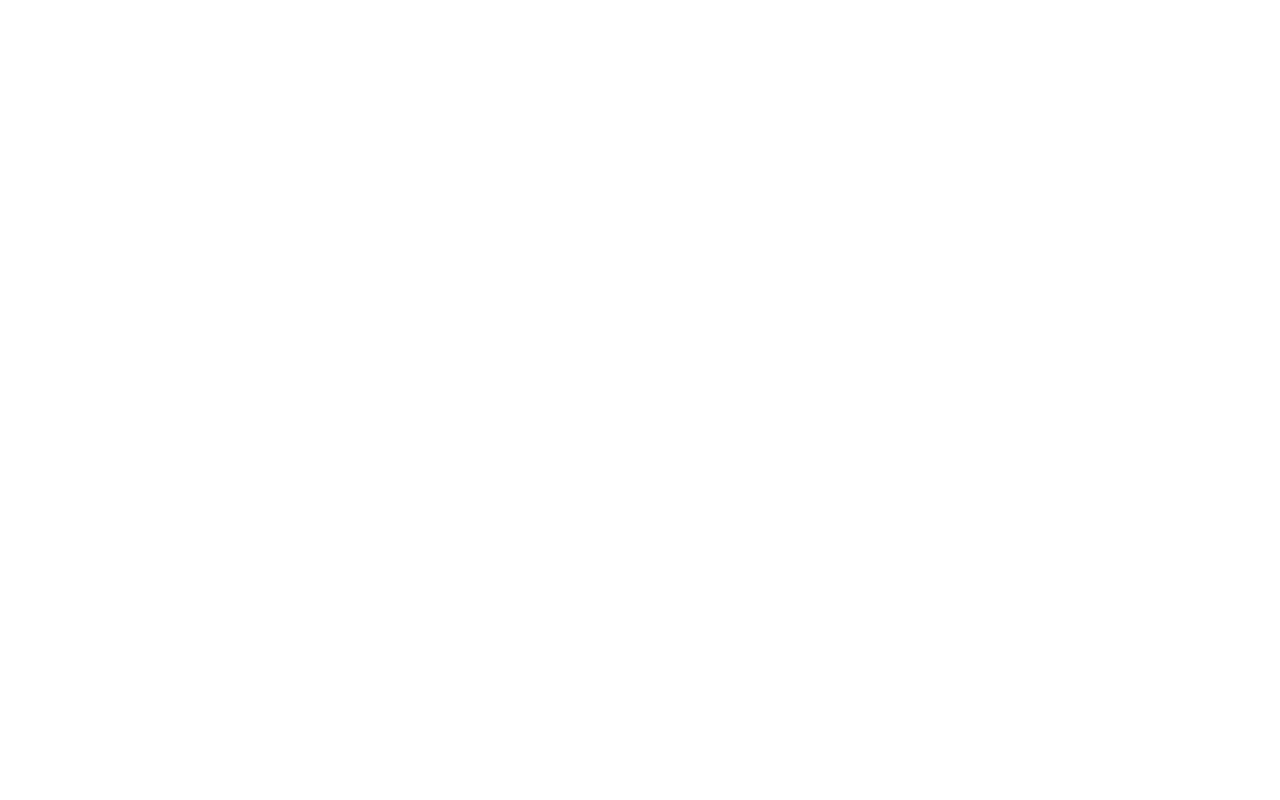
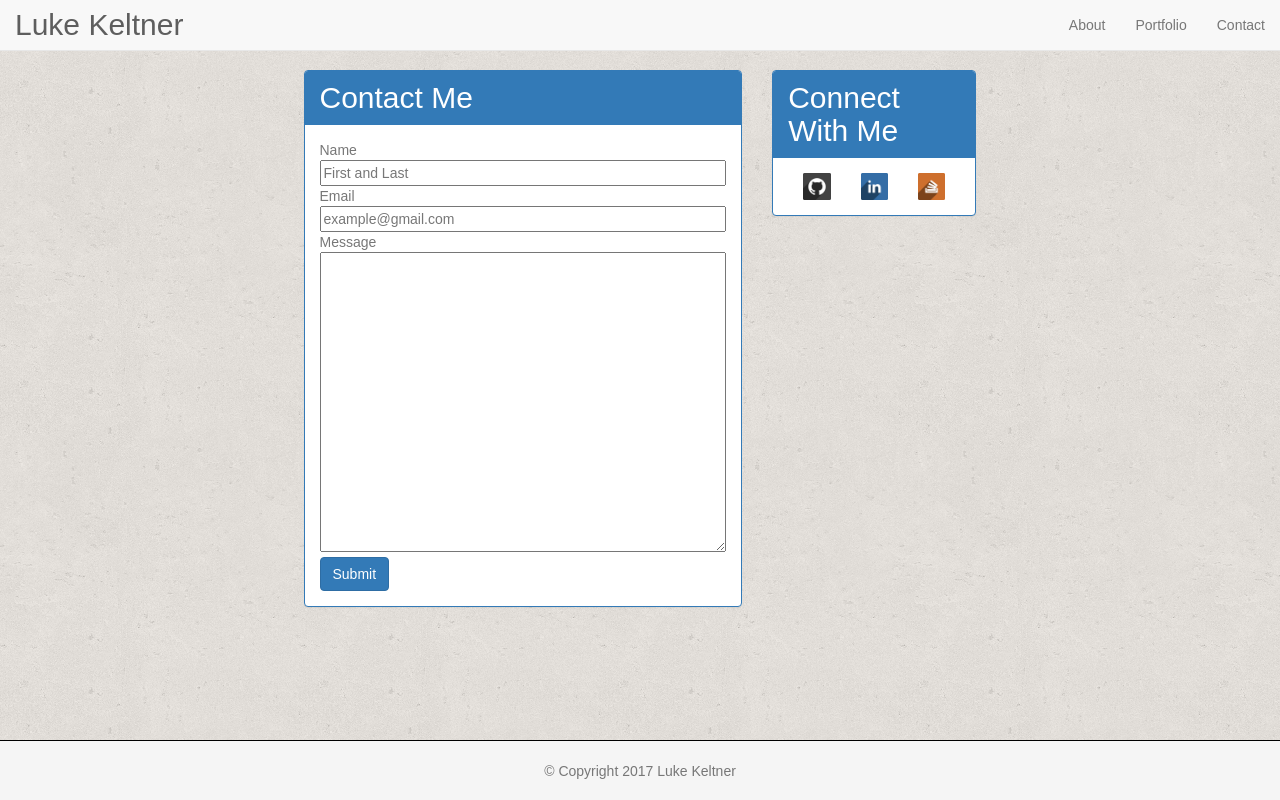
Before and after one commit to LukeKeltner/Bootstrap-Portfolio, a plain HTML site: page contact.html in a window 1280 px wide. Drawn offline with nearby package versions, Linux system fonts and the light colour scheme; files that its build step writes are made by us from their sources.

Commit message:
4th Commit

```diff
--- a/assests/css/style.css
+++ b/assests/css/style.css
@@ -25,15 +25,16 @@ body
 .social
 {
 	width:100%;
+	max-width: 100px;
 }
 
 .footer
 {
+	position: relative;
 	border-top:1px solid black;
 	width:100%;
 	height:60px;
-	position:sticky;
-	bottom:0px;
+	bottom:0%;
 	background-color: #f5f5f5;
 }
 
@@ -53,7 +54,6 @@ body
 .img-center
 {
 	margin:0 auto;
-	width:80%;
 	height:200px;
 }
 
@@ -79,3 +79,25 @@ body
 {
 	margin-top: 20px;
 }
+
+input
+{
+	width:100%;
+}
+
+textarea
+{
+	width:100%;
+	height:300px;
+
+}
+
+.site {
+  display: flex;
+  min-height: 100vh;
+  flex-direction: column;
+}
+
+.site-content {
+  flex: 1;
+}
--- a/contact.html
+++ b/contact.html
@@ -0,0 +1,116 @@
+<!DOCTYPE html>
+<html>
+	<head>
+		<meta name="viewport" content="width=device-width, initial-scale=1">
+		<link href="assests/css/reset.css" rel="stylesheet" />
+		<link rel="stylesheet" href="https://maxcdn.bootstrapcdn.com/bootstrap/3.3.7/css/bootstrap.min.css" integrity="sha384-BVYiiSIFeK1dGmJRAkycuHAHRg32OmUcww7on3RYdg4Va+PmSTsz/K68vbdEjh4u" crossorigin="anonymous">
+
+		<link href="style.css" rel="stylesheet" />
+		<link href="assests/css/style.css" rel="stylesheet" />
+		<title>About Luke</title>
+	</head>
+	<body class="site">
+
+		<nav class="navbar navbar-default navbar-fixed-top">
+		  <div class="container-fluid">
+		    <!-- Brand and toggle get grouped for better mobile display -->
+		    <div class="navbar-header">
+		      <button type="button" class="navbar-toggle collapsed" data-toggle="collapse" data-target="#bs-example-navbar-collapse-1" aria-expanded="false">
+		        <span class="sr-only">Toggle navigation</span>
+		        <span class="icon-bar"></span>
+		        <span class="icon-bar"></span>
+		        <span class="icon-bar"></span>
+		      </button>
+		      <a class="navbar-brand" href="#">Luke Keltner</a>
+		    </div>
+
+
+
+		    <!-- Collect the nav links, forms, and other content for toggling -->
+		    <div class="collapse navbar-collapse" id="bs-example-navbar-collapse-1">
+		      <ul class="nav navbar-nav navbar-right">
+		        <li><a href="index.html">About</a></li>
+		        <li><a href="portfolio.html">Portfolio</a></li>
+		        <li><a href="contact.html">Contact</a></li>
+		      </ul>
+		    </div><!-- /.navbar-collapse -->
+		  </div><!-- /.container-fluid -->
+		</nav>
+
+		<div class="container-fluid site-content">
+			<div class="row">
+				<div class="col-xs-12 col-md-8">
+
+					<div class="panel panel-primary">
+						<div class="panel-heading">
+							<h1 class="panel-title contenttitle">Contact Me</h1>
+						</div>
+
+						<div class="panel-body">
+							<form class="contactme">
+								<div class="inputs">Name</div>
+								<input type='text' value="First and Last">
+
+								<div class="inputs">Email</div>
+								<input type='text' value="example@gmail.com">
+
+								<div class="inputs">Message</div>
+								<textarea></textarea>
+
+								<div class="submit">
+									<button type="button" class="btn btn-primary">Submit</button>
+								</div>
+							</form>
+						</div>
+					</div>
+
+
+				</div>
+
+				<!--<div class="clearfix visible-xs"></div>-->
+
+				<div class="col-xs-12 col-md-4">
+
+					<div class="panel panel-primary">
+						<div class="panel-heading">
+							<h1 class="panel-title contenttitle">Connect With Me</h1>
+						</div>
+
+						<div class="panel-body">
+							<div class="container-fluid">
+								<div class="row">
+									<div class="col-xs-4 col-md-4">
+										<a href='https://github.com/LukeKeltner' target="_blank"><img class="social" src="assests/images/github.png"/></a>
+									</div>
+									<div class="col-xs-4 col-md-4">
+										<a href='https://www.linkedin.com/in/luke-keltner-8a38b350' target="_blank"><img class="social linkedin" src="assests/images/linkedin.png"/></a>
+									</div>
+									<div class="col-xs-4 col-md-4">
+										<a href='https://stackoverflow.com/users/7071900/luke-keltner' target='_blank'><img class="social" src="assests/images/stackoverflow.png"/></a>
+									</div>
+								</div>
+							</div>
+						</div>
+					</div>
+				</div>
+			</div>
+
+
+
+		</div>
+
+
+		<footer class="footer">
+			<div class="container-fluid" id="footer">
+				&copy; Copyright 2017 Luke Keltner
+		    </div>
+		</footer>
+
+
+
+		<script src="https://code.jquery.com/jquery-2.1.3.js"></script>
+		<script src="js/bootstrap.js"></script>
+		<script src="https://maxcdn.bootstrapcdn.com/bootstrap/3.3.7/js/bootstrap.min.js" integrity="sha384-Tc5IQib027qvyjSMfHjOMaLkfuWVxZxUPnCJA7l2mCWNIpG9mGCD8wGNIcPD7Txa" crossorigin="anonymous"></script>
+
+	</body>
+</html>
```
Also changed, not shown: index.html (+6 -11 lines), portfolio.html (+17 -12 lines).
